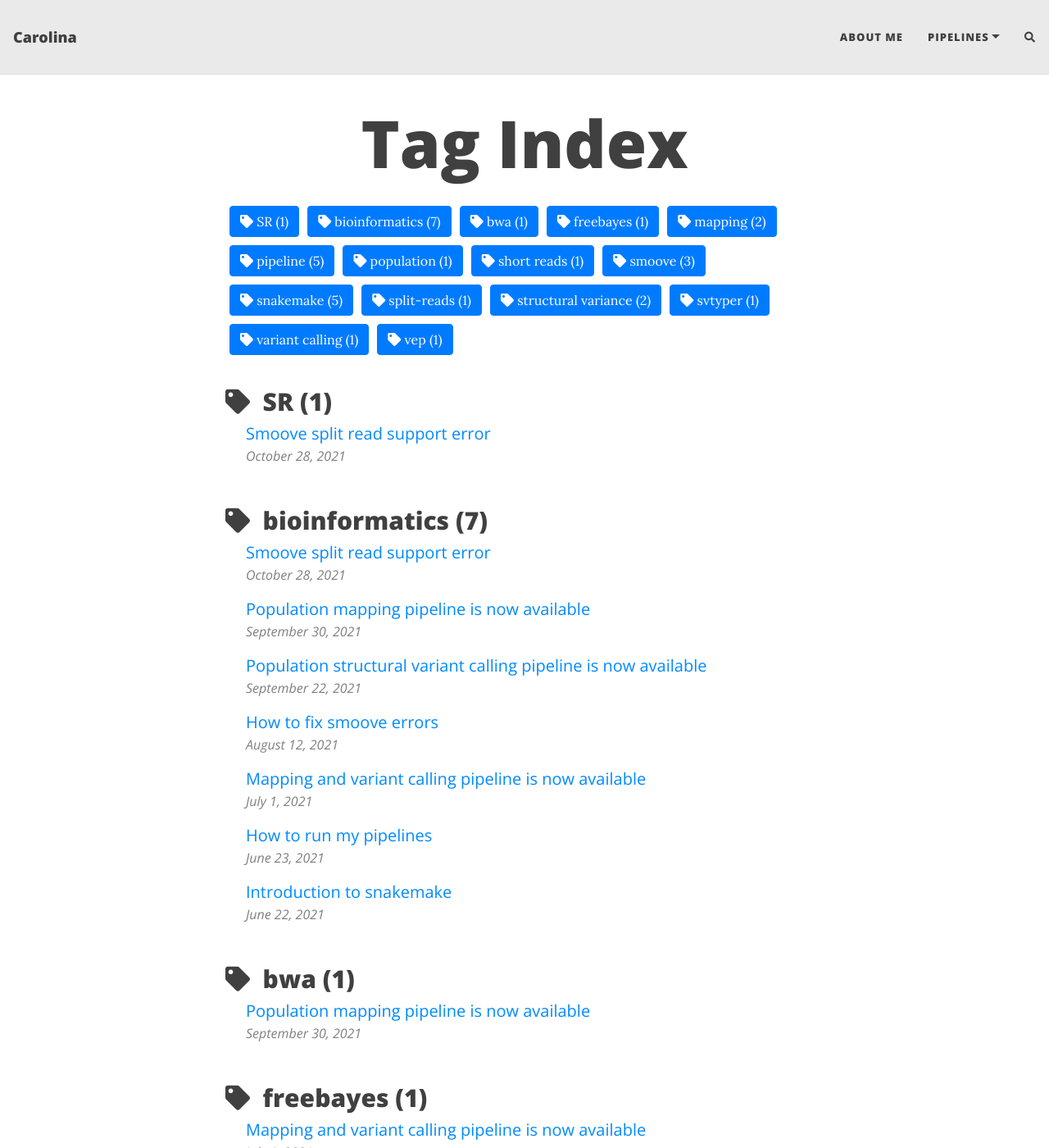
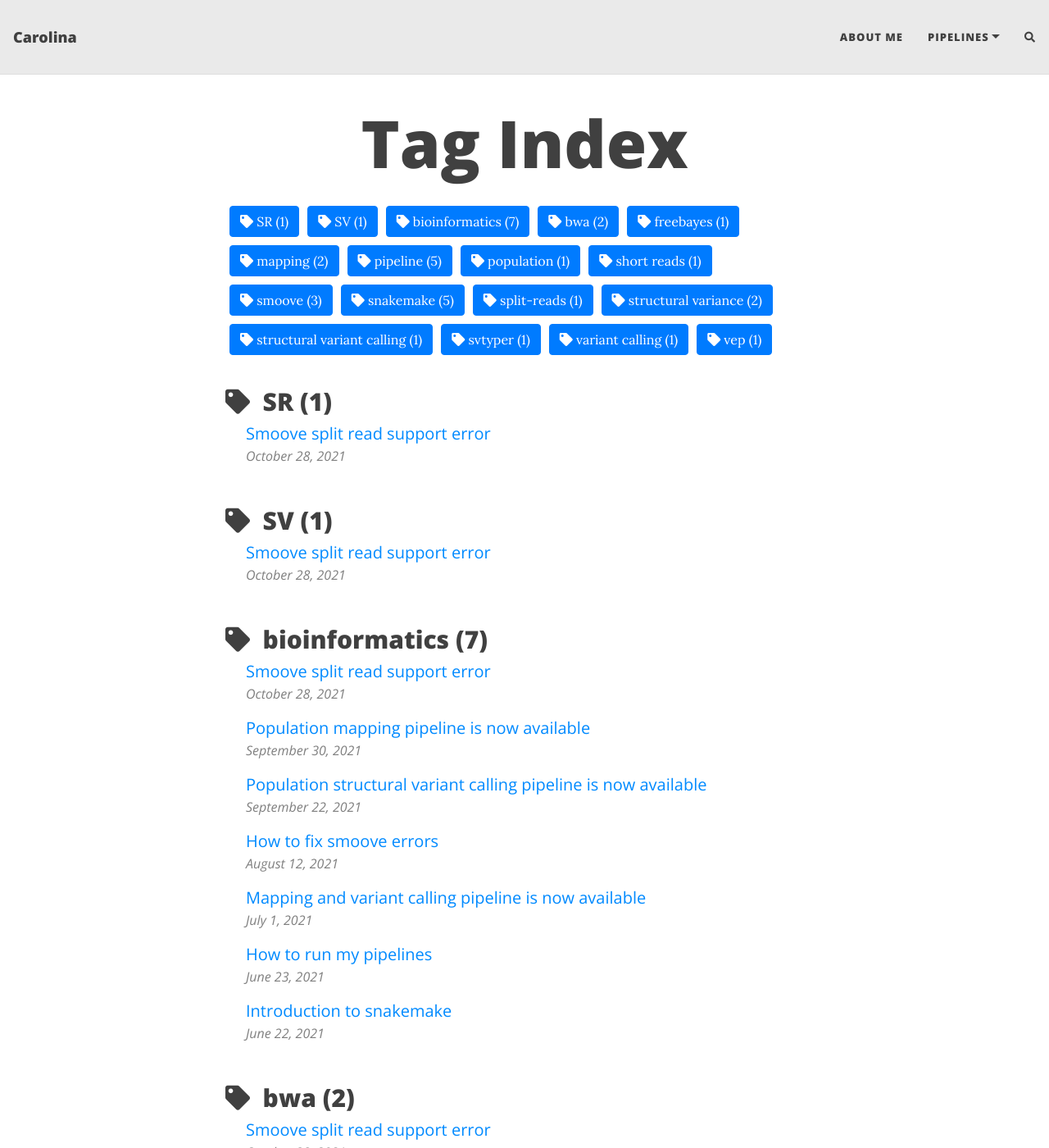
Before and after one commit to CarolinaPB/CarolinaPB.github.io, a Jekyll site: the page built from tags.html, in a window 1280 px wide and 1400 px high. Shown: the whole window at 82% size. Built offline with Jekyll 4.4.1, drawn with Linux system fonts in a browser that asks for light colours; nearby versions of some CDN libraries; comment, search, counter and statistics services are not loaded; some of the changed text lies outside the part shown.

Commit message:
Update 2021-10-28-smoove-SR-support.md

```diff
--- a/_posts/2021-10-28-smoove-SR-support.md
+++ b/_posts/2021-10-28-smoove-SR-support.md
@@ -1,7 +1,7 @@
 ---
 layout: post
 title: Smoove split read support error
-tags: [bioinformatics, smoove, SR, split-reads]
+tags: [bioinformatics, smoove, SR, split-reads, bwa, SV, structural variant calling]
 comments: true
 ---
 
```
